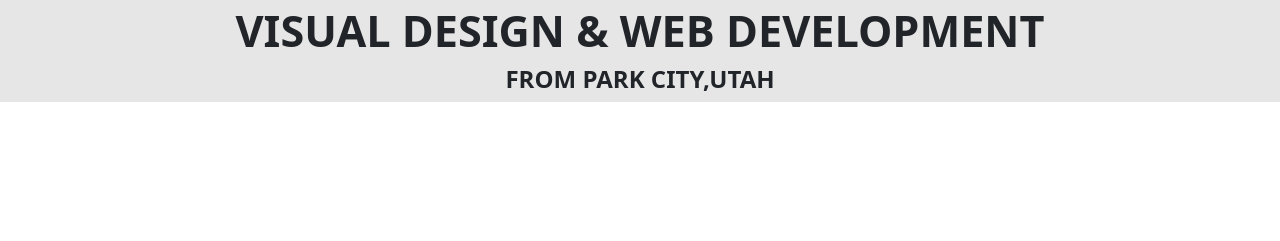
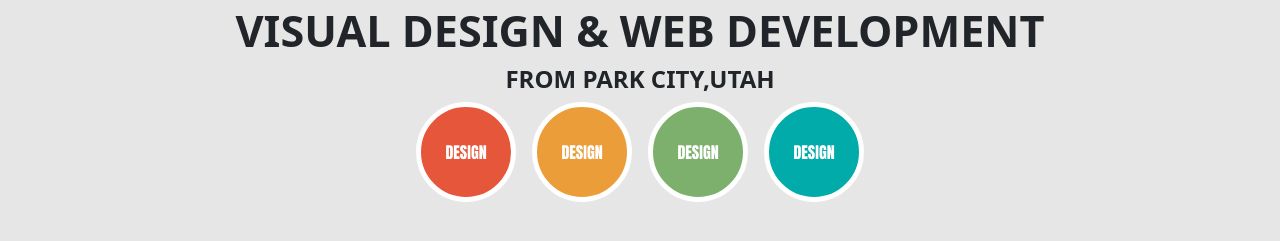
Before and after one commit to KurtBeau-and-bros/Codeup-design-project, a plain HTML site: page index.html in a window 1280 px wide. Shown: the part 71-312 px from the top of the page. Drawn offline with nearby package versions, Linux system fonts and the light colour scheme.

Commit message:
added circles

```diff
--- a/custom.css
+++ b/custom.css
@@ -18,3 +18,46 @@ h1{
 h2{
 font-size: 1.5rem;
 }
+.container-fluid.cv-hero {
+    max-width: 80em;
+}
+
+.circles-wrapper{
+    flex-wrap: wrap;
+    width: 100%;
+    margin: 0 auto;
+}
+
+.circle {
+    height: 100px;
+    aspect-ratio: 1/1;
+    flex: 0 0 100px;
+    background-color: #818181;
+    display: flex;
+    align-items: center;
+    justify-content: center;
+    border: 5px solid #fff;
+    font-family: 'Anton', sans-serif;
+    border-radius: 50%;
+    text-transform: uppercase;
+    color: #fff;
+}
+
+.circle.red {
+    background-color: #E6563B;
+}
+.circle.yellow {
+    background-color: #EB9D3A;
+}
+.circle.green {
+    background-color: #7CB06C;
+}
+.circle.blue {
+    background-color: #00ABA9;
+}
+
+@media screen and (max-width: 500px) {
+    .circles-wrapper {
+        width: 300px;
+    }
+}
--- a/index.html
+++ b/index.html
@@ -3,11 +3,14 @@
 <head>
     <meta charset="UTF-8">
     <title>Title</title>
+    <link rel="preconnect" href="https://fonts.googleapis.com">
+    <link rel="preconnect" href="https://fonts.gstatic.com" crossorigin>
+    <link href="https://fonts.googleapis.com/css2?family=Abel&family=Anton&display=swap" rel="stylesheet">
     <link href="https://cdn.jsdelivr.net/npm/bootstrap@5.3.0/dist/css/bootstrap.min.css" rel="stylesheet"
           integrity="sha384-9ndCyUaIbzAi2FUVXJi0CjmCapSmO7SnpJef0486qhLnuZ2cdeRhO02iuK6FUUVM" crossorigin="anonymous">
     <link rel="stylesheet" href="custom.css">
 </head>
-<body>
+<body style="background-color: #e6e6e6">
 <div class="page-wrapper mainBG">
     <header>
         <nav class="navbar navbar-expand-lg">
@@ -52,16 +55,29 @@
         </nav>
     </header>
 </div>
-<main class="container-fluid mainBG">
+<main class="container-fluid mainBG cv-hero align-item-center">
     <div class="row">
         <div class="col text-center">
             <h1 class="text-uppercase fw-bold py-10"> visual design & web development</h1>
             <h2 class="text-uppercase fw-bold py-10">From park city,utah</h2>
         </div>
     </div>
-<div class="row">
-
-</div>
+    <div class="d-flex justify-content-center gap-3 circles-wrapper">
+        <!--  icons  -->
+            <div class="circle red">
+                <span>Design</span>
+            </div>
+            <div class="circle yellow">
+                <span>Design</span>
+            </div>
+            <div class="circle green">
+                <span>Design</span>
+            </div>
+            <div class="circle blue">
+                <span>Design</span>
+            </div>
+        <!--  icon end  -->
+    </div>
 </main>
 
 <script src="https://cdn.jsdelivr.net/npm/bootstrap@5.3.0/dist/js/bootstrap.bundle.min.js"
```
